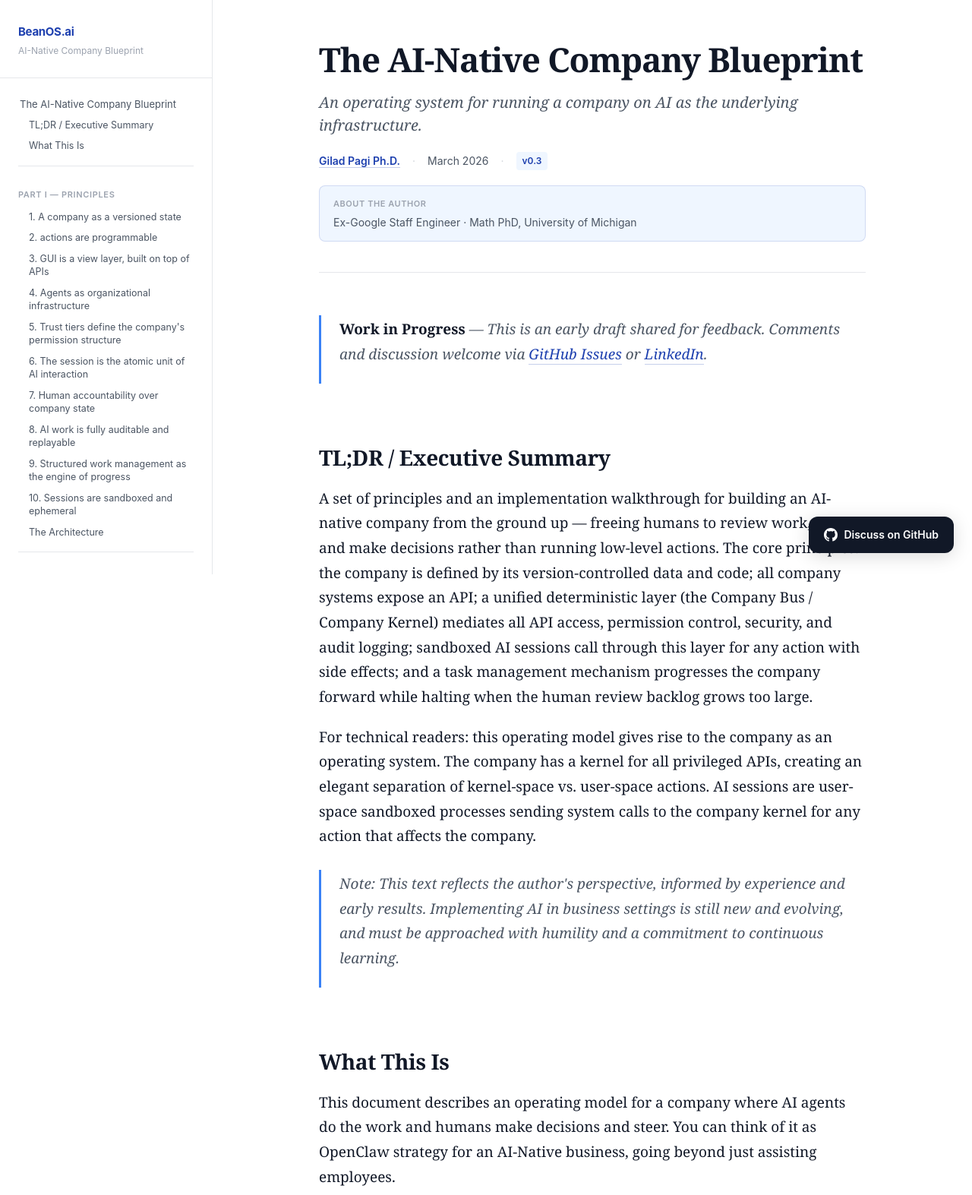
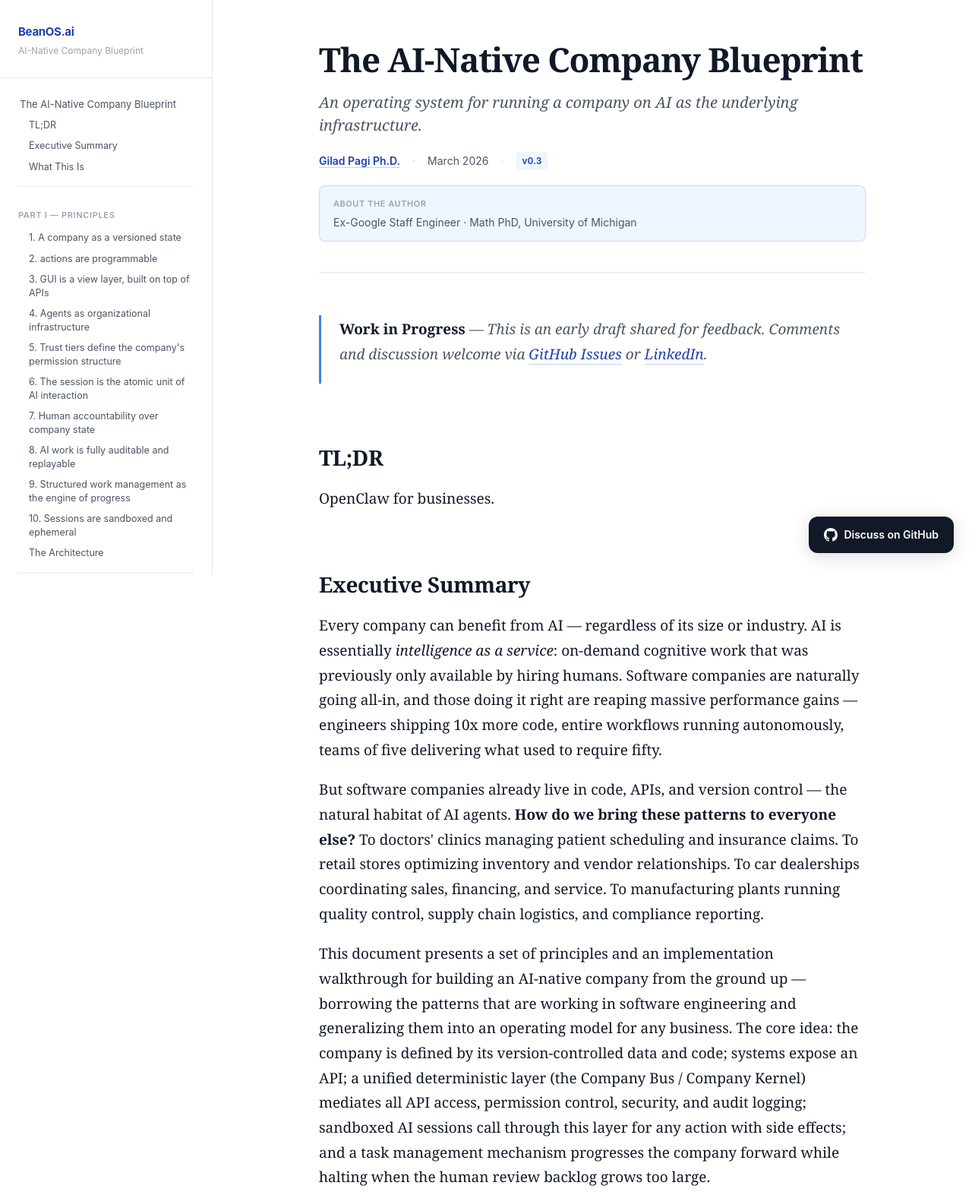
Before and after one commit to BeanOS-ai/BeanOS-MindShare, a plain HTML site: page docs/blueprint/index.html in a window 1280 px wide. Shown: the part 48-1621 px from the top of the page at 76% size. Drawn offline with Linux system fonts and the light colour scheme.

Commit message:
docs: update blueprint

```diff
--- a/docs/blueprint/index.html
+++ b/docs/blueprint/index.html
@@ -80,7 +80,8 @@
             </div>
 
             <a href="#the-ai-native-company-blueprint" class="toc-link">The AI-Native Company Blueprint</a>
-            <a href="#tldr--executive-summary" class="toc-link toc-sub">TL;DR / Executive Summary</a>
+            <a href="#tldr" class="toc-link toc-sub">TL;DR</a>
+            <a href="#executive-summary" class="toc-link toc-sub">Executive Summary</a>
             <a href="#what-this-is" class="toc-link toc-sub">What This Is</a>
             <div class="toc-divider"></div>
             <div class="toc-section-label">Part I — Principles</div>
@@ -176,14 +177,18 @@
                 <blockquote>
 <p><strong>Work in Progress</strong> — This is an early draft shared for feedback. Comments and discussion welcome via <a href="https://github.com/BeanOS-ai/BeanOS-MindShare/issues">GitHub Issues</a> or <a href="https://www.linkedin.com/in/giladpagi/">LinkedIn</a>.</p>
 </blockquote>
-<h2 id="tldr--executive-summary">TL;DR / Executive Summary</h2>
-<p>A set of principles and an implementation walkthrough for building an AI-native company from the ground up — freeing humans to review work, steer, and make decisions rather than running low-level actions. The core principles: the company is defined by its version-controlled data and code; all company systems expose an API; a unified deterministic layer (the Company Bus / Company Kernel) mediates all API access, permission control, security, and audit logging; sandboxed AI sessions call through this layer for any action with side effects; and a task management mechanism progresses the company forward while halting when the human review backlog grows too large.</p>
+<h2 id="tldr">TL;DR</h2>
+<p>OpenClaw for businesses.</p>
+<h2 id="executive-summary">Executive Summary</h2>
+<p>Every company can benefit from AI — regardless of its size or industry. AI is essentially <em>intelligence as a service</em>: on-demand cognitive work that was previously only available by hiring humans. Software companies are naturally going all-in, and those doing it right are reaping massive performance gains — engineers shipping 10x more code, entire workflows running autonomously, teams of five delivering what used to require fifty.</p>
+<p>But software companies already live in code, APIs, and version control — the natural habitat of AI agents. <strong>How do we bring these patterns to everyone else?</strong> To doctors' clinics managing patient scheduling and insurance claims. To retail stores optimizing inventory and vendor relationships. To car dealerships coordinating sales, financing, and service. To manufacturing plants running quality control, supply chain logistics, and compliance reporting.</p>
+<p>This document presents a set of principles and an implementation walkthrough for building an AI-native company from the ground up — borrowing the patterns that are working in software engineering and generalizing them into an operating model for any business. The core idea: the company is defined by its version-controlled data and code; systems expose an API; a unified deterministic layer (the Company Bus / Company Kernel) mediates all API access, permission control, security, and audit logging; sandboxed AI sessions call through this layer for any action with side effects; and a task management mechanism progresses the company forward while halting when the human review backlog grows too large.</p>
 <p>For technical readers: this operating model gives rise to the company as an operating system. The company has a kernel for all privileged APIs, creating an elegant separation of kernel-space vs. user-space actions. AI sessions are user-space sandboxed processes sending system calls to the company kernel for any action that affects the company.</p>
 <blockquote>
-<p><em>Note: This text reflects the author's perspective, informed by experience and early results. Implementing AI in business settings is still new and evolving, and must be approached with humility and a commitment to continuous learning.</em></p>
+<p><em>Note: This text reflects the author's perspective, informed by experience and early, very promising, results. Implementing AI in business settings is still new and evolving, and must be approached with humility and a commitment to continuous learning.</em></p>
 </blockquote>
 <h2 id="what-this-is">What This Is</h2>
-<p>This document describes an operating model for a company where AI agents do the work and humans make decisions and steer. You can think of it as OpenClaw strategy for an AI-Native business, going beyond just assisting employees.</p>
+<p>This document describes an operating model for a company where AI agents do the work and humans make decisions and steer. You can think of it as an OpenClaw strategy for an AI-native business, going beyond just assisting employees.</p>
 <blockquote>
 <p><em>"Every company in the world today needs to have an OpenClaw strategy, an agentic system strategy. This is the new computer. This is as big of a deal as HTML, as big of a deal as Linux."</em>
 — Jensen Huang, NVIDIA CEO, GTC 2026 (March 17, 2026)</p>
```
Also changed, not shown: 1 other file.
